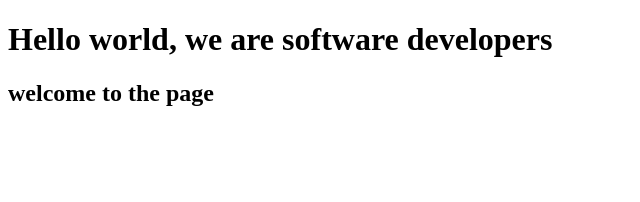
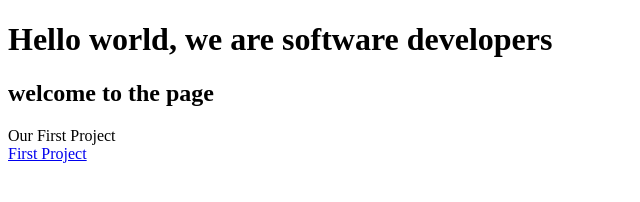
Before and after one commit to DarkxDev/Bryan-Ghulam, a plain HTML site: page index.html in a window 1280 px wide. Shown: the whole page, without its empty margins (0-640 px from the left). Drawn offline with Linux system fonts and the light colour scheme.

Commit message:
link and navbar section added to project

```diff
--- a/index.html
+++ b/index.html
@@ -17,9 +17,15 @@
 
   <section id="projects">
     <div class="project-title">
+      Our First Project
+    </div>
+    <a href="https://google.com">First Project</a>
+  </section>
+  <nav id="navbar">
 
-    </div>
-  </section>  <!--
+  </nav>
+
+  <!--
 
     Hello Camper!
 
```
